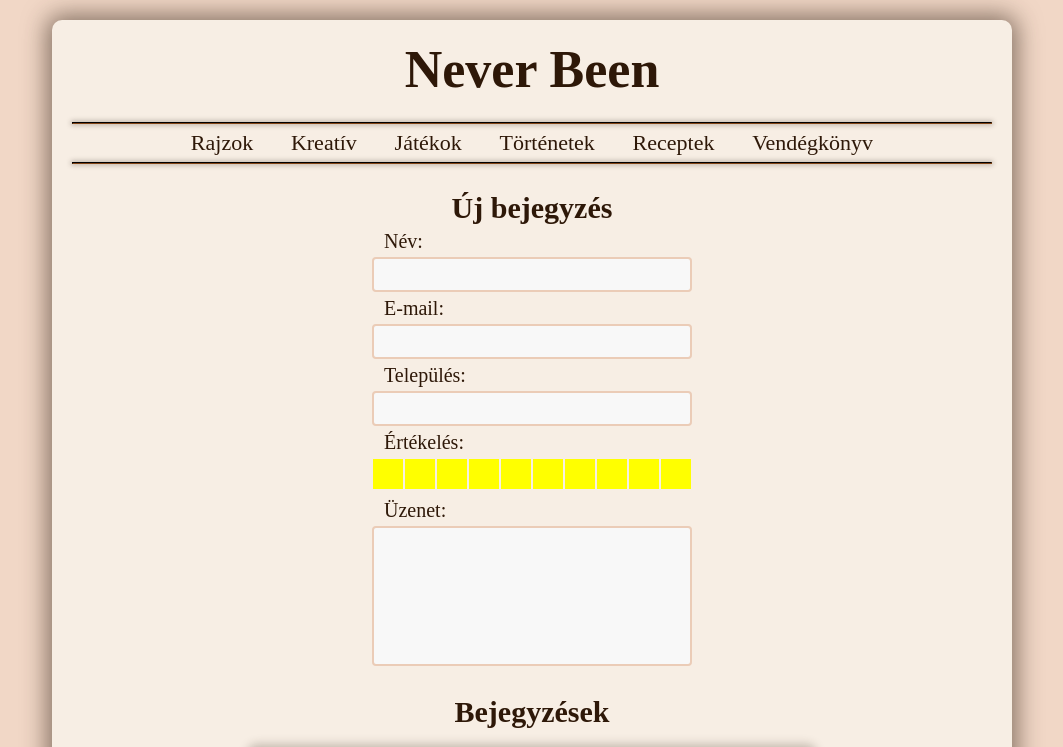
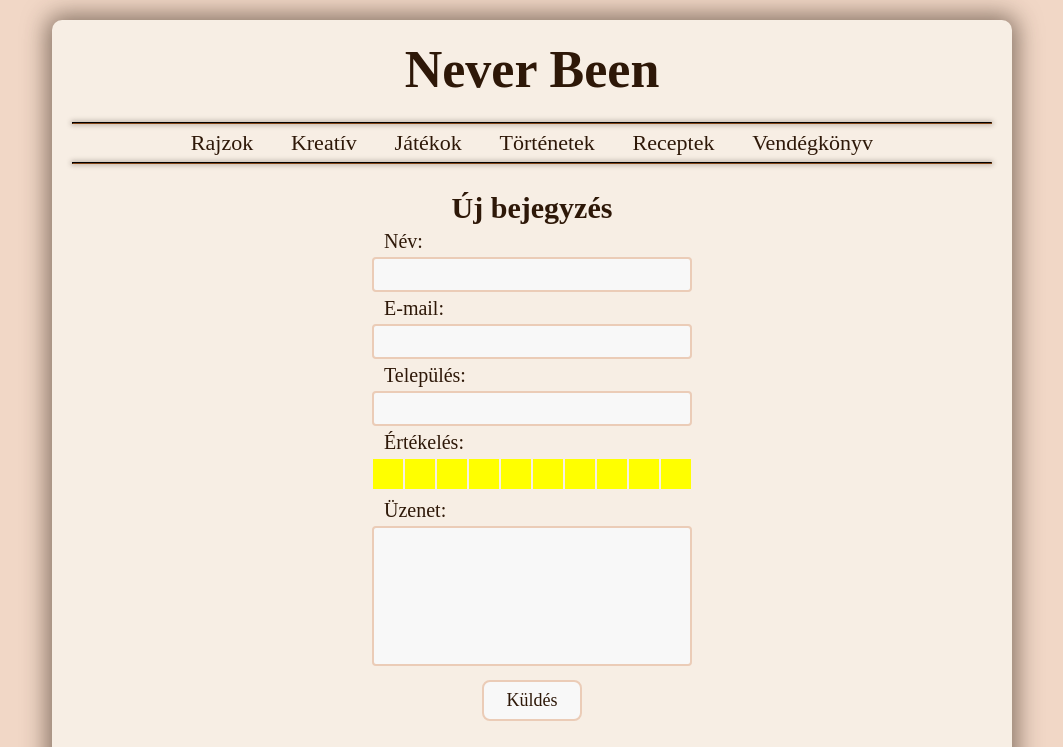
Before and after one commit to Szeba25/nbvue, a Vue app: page /#/guestbook in a window 1280 px wide. Shown: the top 747 px of the page, without its empty margins (108-1171 px from the left). Built offline with nearby package versions, Linux system fonts and the light colour scheme.

Commit message:
Guest book button added

```diff
--- a/src/App.vue
+++ b/src/App.vue
@@ -153,6 +153,10 @@ a {
     box-shadow: 0px 0px 25px 5px #35261a93;
 }
 
+.warning {
+    margin: 60px 0px 0px 0px;
+}
+
 .logo {
     display: table;
     height: 80px;
--- a/src/components/CreativePage.vue
+++ b/src/components/CreativePage.vue
@@ -1,5 +1,5 @@
 <template>
-    <div></div>
+    <h2 class="warning centered">Feltöltés alatt!</h2>
 </template>
 
 <script>
--- a/src/components/GamesPage.vue
+++ b/src/components/GamesPage.vue
@@ -1,5 +1,5 @@
 <template>
-    <div></div>
+    <h2 class="warning centered">Feltöltés alatt!</h2>
 </template>
 
 <script>
--- a/src/components/GuestBookPage.vue
+++ b/src/components/GuestBookPage.vue
@@ -12,7 +12,8 @@
             <img src="@/assets/design/rating/star_on.png" v-for="n in newPost.rating" v-bind:key="n+'A'" v-on:click="setRating(n)">
             <img src="@/assets/design/rating/star_off.png" v-for="k in 10-newPost.rating" v-bind:key="k+'B'" v-on:click="setRating(k+(newPost.rating))">
             <p class="line-gb">Üzenet:</p>
-            <textarea class="noresize input-gb" rows="8"></textarea>
+            <textarea class="noresize input-gb" rows="8"></textarea><br>
+            <input class="button-gb" type="button" value="Küldés">
         </div>
         <div class="posts">
             <h2 class="centered">Bejegyzések</h2>
@@ -135,7 +136,6 @@ export default {
     border: 2px solid #ebccb7;
     border-radius: 4px;
     background-color: #f8f8f8;
-
 }
 
 .input-gb:focus {
@@ -145,4 +145,32 @@ export default {
     box-shadow: 0 0 10px #35261a93;
 }
 
+.button-gb {
+    font-family: "Monotype Corsiva";
+    font-size: 18px;
+    color: #2e1808;
+    width: 100px;
+
+    padding: 8px 8px;
+    margin: 10px 0px 0px 110px;
+    box-sizing: border-box;
+    border: 2px solid #ebccb7;
+    border-radius: 8px;
+    background-color: #f8f8f8;
+
+    transition: 0.3s;
+}
+
+.button-gb:hover {
+    background-color: #d48545;
+    cursor: pointer;
+}
+
+.button-gb:focus {
+    outline: none;
+    border: 2px solid #d48545;
+    border-radius: 8px;
+    box-shadow: 0 0 10px #35261a93;
+}
+
 </style>
--- a/src/components/RecipesPage.vue
+++ b/src/components/RecipesPage.vue
@@ -1,5 +1,5 @@
 <template>
-    <div></div>
+    <h2 class="warning centered">Feltöltés alatt!</h2>
 </template>
 
 <script>
--- a/src/components/StoriesPage.vue
+++ b/src/components/StoriesPage.vue
@@ -1,5 +1,5 @@
 <template>
-    <div></div>
+    <h2 class="warning centered">Feltöltés alatt!</h2>
 </template>
 
 <script>
```
